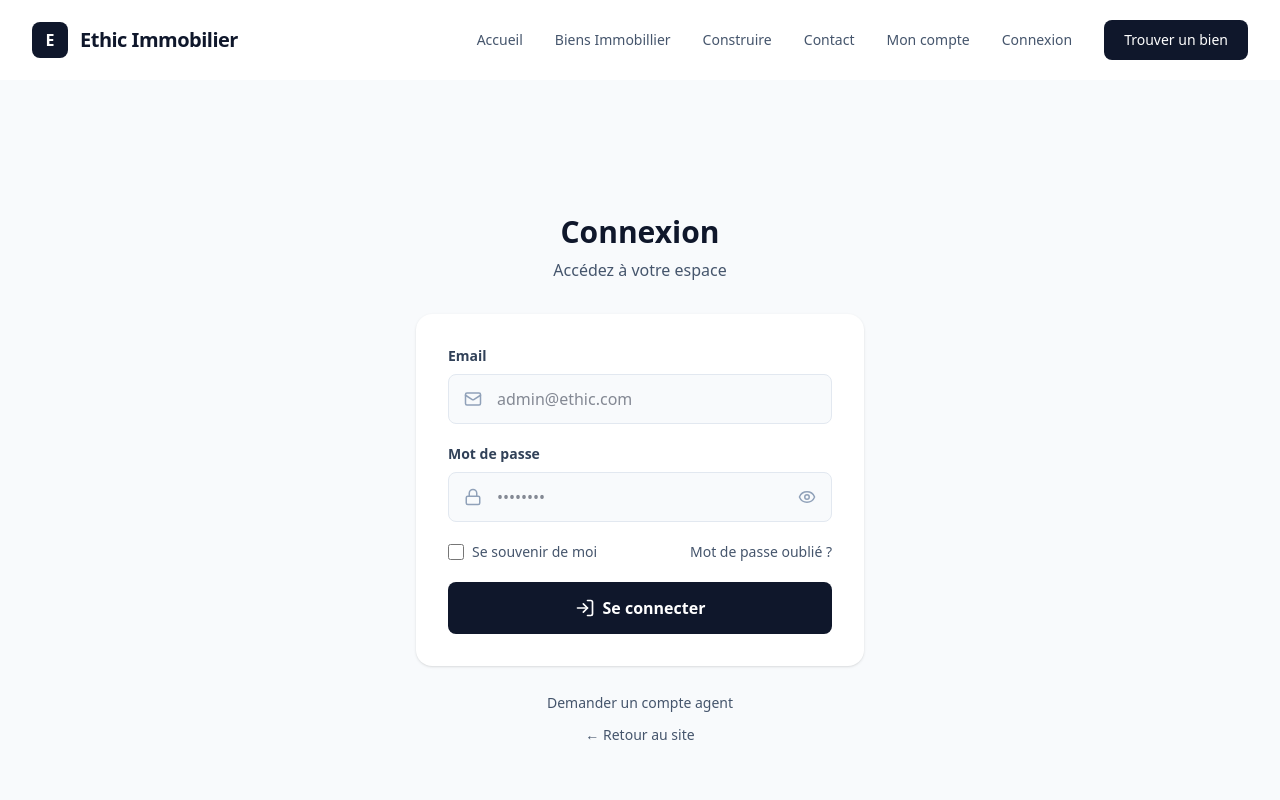
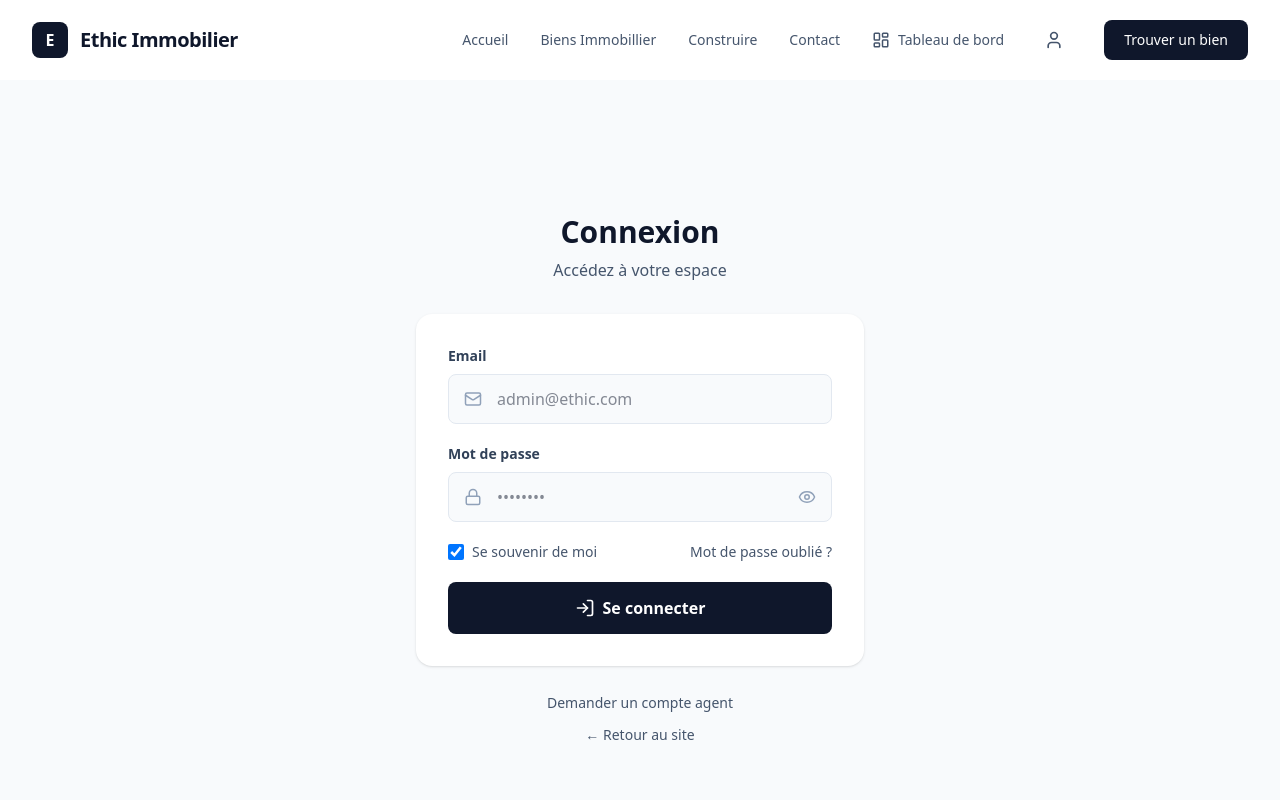
Before and after one commit to mamour-byte/Immo_Front, a React app: page /login in a window 1280 px wide. Shown: the top 800 px of the page. Built offline with nearby package versions, Linux system fonts and the light colour scheme; the HTML template or start-up script is replaced by a standard one.

Commit message:
update ui

```diff
--- a/src/Layouts/layout.jsx
+++ b/src/Layouts/layout.jsx
@@ -1,11 +1,12 @@
 import React, { useState, useEffect } from 'react'
 import { Link, Outlet, useLocation } from 'react-router-dom'
-import { Menu, X, Phone, MapPin, Mail, ChevronDown } from 'lucide-react'
+import { Menu, X, Phone, MapPin, Mail, ChevronDown, User, LayoutDashboard } from 'lucide-react'
 
 export default function Layout() {
     const [menuOpen, setMenuOpen] = useState(false)
     const [scrolled, setScrolled] = useState(false)
     const [servicesDropdownOpen, setServicesDropdownOpen] = useState(false)
+    const [auth, setAuth] = useState(() => readAuth())
     const location = useLocation()
 
     useEffect(() => {
@@ -20,6 +21,23 @@ export default function Layout() {
         setMenuOpen(false)
         setServicesDropdownOpen(false)
     }, [location])
+
+    useEffect(() => {
+        const refresh = () => setAuth(readAuth())
+        refresh()
+        window.addEventListener('storage', refresh)
+        return () => window.removeEventListener('storage', refresh)
+    }, [location.pathname])
+
+    const dashboardPath = auth?.role === 'ADMIN'
+        ? '/admin'
+        : auth?.role === 'AGENT'
+            ? '/dashboard'
+            : auth?.token
+                ? '/account'
+                : '/login'
+
+    const profilePath = auth?.token ? '/account' : '/login'
 
     return (
         <>
@@ -50,8 +68,23 @@ export default function Layout() {
                             <NavLink to="/search" label="Biens Immobillier" />
                             <NavLink to="/build" label="Construire" />
                             <NavLink to="/contact" label="Contact" />
-                            <NavLink to="/account" label="Mon compte" />
-                            <NavLink to="/login" label="Connexion" />
+
+                            <Link
+                                to={dashboardPath}
+                                className="inline-flex items-center gap-2 text-slate-600 hover:text-slate-900 transition-colors text-sm font-medium"
+                            >
+                                <LayoutDashboard size={18} />
+                                <span>Tableau de bord</span>
+                            </Link>
+
+                            <Link
+                                to={profilePath}
+                                aria-label="Profil"
+                                title="Profil"
+                                className="p-2 text-slate-600 hover:text-slate-900 hover:bg-slate-50 rounded-lg transition-colors"
+                            >
+                                <User size={20} />
+                            </Link>
 
                             {/* CTA */}
                             <Link
@@ -81,8 +114,8 @@ export default function Layout() {
                                 <MobileNavLink to="/search" label="Biens Immobillier" />
                                 <MobileNavLink to="/build" label="construire" />
                                 <MobileNavLink to="/contact" label="Contact" />
-                                <MobileNavLink to="/account" label="Mon compte" />
-                                <MobileNavLink to="/login" label="Connexion" />
+                                <MobileNavLink to={dashboardPath} label="Tableau de bord" />
+                                <MobileNavLink to={profilePath} label="Profil" />
 
 
                                 <div className="pt-4">
@@ -180,6 +213,37 @@ export default function Layout() {
 
 /* --- COMPONENTS --- */
 
+function readAuth() {
+    const token = localStorage.getItem('jwt') || sessionStorage.getItem('jwt')
+    if (!token) return null
+
+    const raw = localStorage.getItem('user') || sessionStorage.getItem('user')
+    let storedUser = null
+    if (raw) {
+        try { storedUser = JSON.parse(raw) } catch { storedUser = null }
+    }
+
+    const role = storedUser?.role || decodeJwtRole(token)
+    return { token, role }
+}
+
+function decodeJwtRole(token) {
+    try {
+        const payloadPart = token.split('.')[1]
+        if (!payloadPart) return null
+        const base64 = payloadPart.replace(/-/g, '+').replace(/_/g, '/')
+        const json = decodeURIComponent(
+            atob(base64)
+                .split('')
+                .map((c) => `%${('00' + c.charCodeAt(0).toString(16)).slice(-2)}`)
+                .join('')
+        )
+        return JSON.parse(json)?.role ?? null
+    } catch {
+        return null
+    }
+}
+
 function NavLink({ to, label }) {
     return (
         <Link
--- a/src/pages/login.jsx
+++ b/src/pages/login.jsx
@@ -6,7 +6,7 @@ import { API_URL } from './services/http';
 export default function AdminLoginPage() {
   const [formData, setFormData] = useState({ email: '', password: '' });
   const [showPassword, setShowPassword] = useState(false);
-  const [rememberMe, setRememberMe] = useState(false);
+  const [rememberMe, setRememberMe] = useState(true);
   const [isLoading, setIsLoading] = useState(false);
   const [error, setError] = useState('');
   const navigate = useNavigate();
--- a/src/utils/authUtils.js
+++ b/src/utils/authUtils.js
@@ -1,5 +1,5 @@
-// Durée de session en millisecondes (480 minutes par défaut)
-const SESSION_TIMEOUT = 480 * 60 * 1000; //
+// Durée de session en millisecondes (7 jours par défaut)
+const SESSION_TIMEOUT = 7 * 24 * 60 * 60 * 1000;
 
 /**
  * Vérifie si la session est expirée
```
